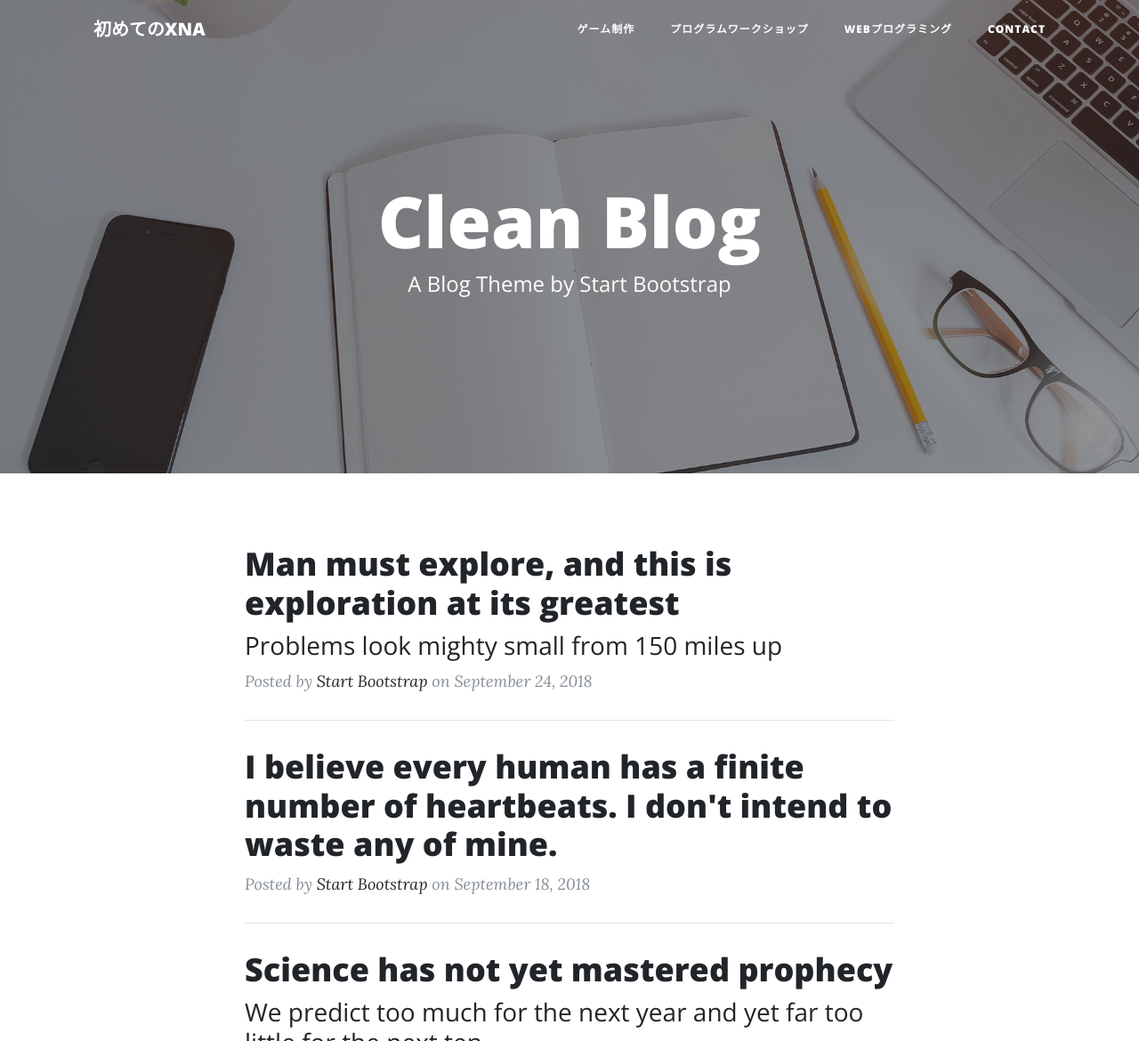
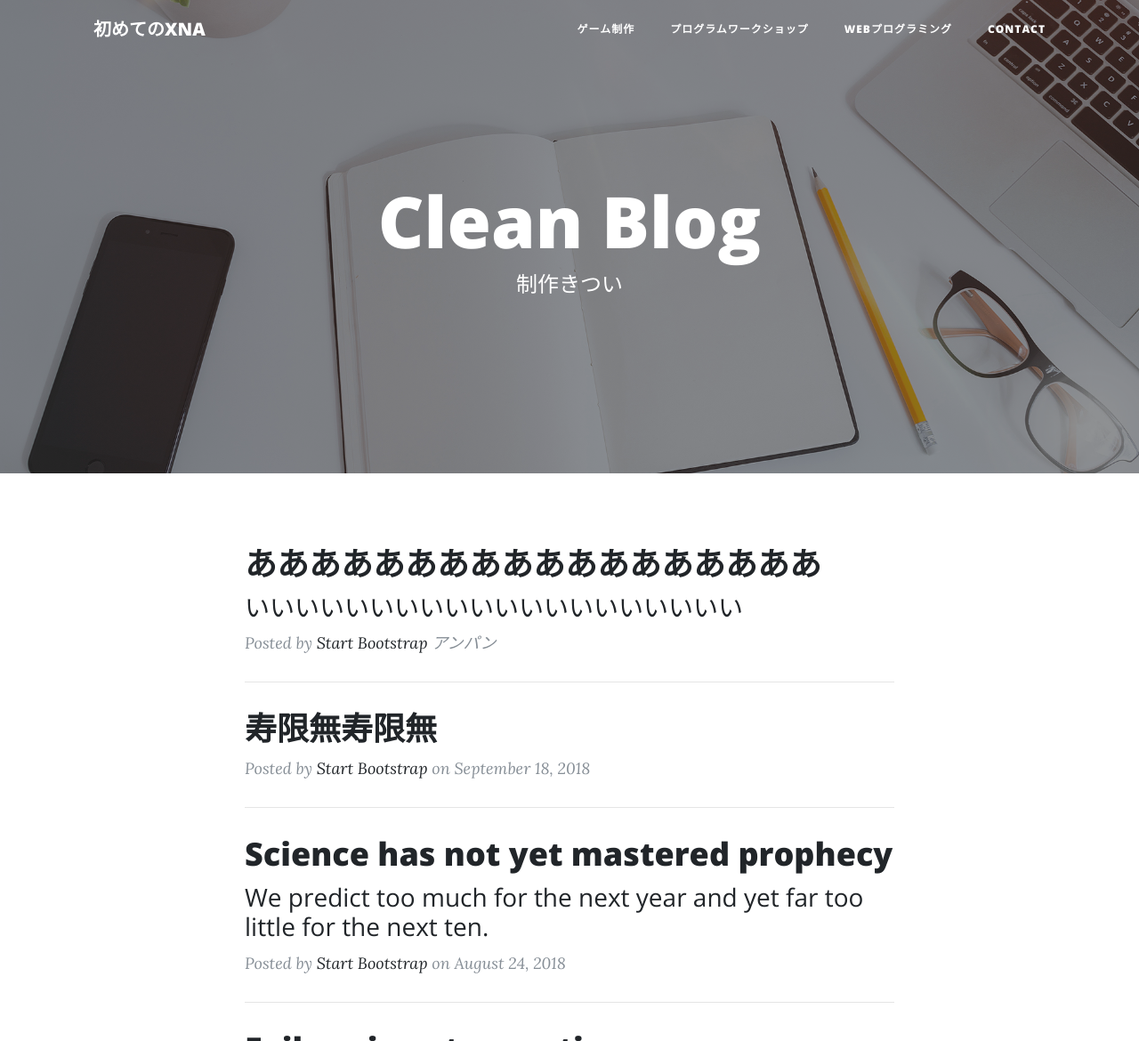
Before and after one commit to kougei-kyabehyon/Web2-end, a website: page index.html in a window 1280 px wide. Shown: the top 1170 px of the page at 89% size. Drawn offline with nearby package versions, Linux system fonts and the light colour scheme; files that its build step writes are made by us from their sources.

Commit message:
Update index.html

```diff
--- a/index.html
+++ b/index.html
@@ -60,7 +60,7 @@
           <div class="col-lg-8 col-md-10 mx-auto">
             <div class="site-heading">
               <h1>Clean Blog</h1>
-              <span class="subheading">A Blog Theme by Start Bootstrap</span>
+              <span class="subheading">制作きつい</span>
             </div>
           </div>
         </div>
@@ -74,21 +74,21 @@
           <div class="post-preview">
             <a href="post.html">
               <h2 class="post-title">
-                Man must explore, and this is exploration at its greatest
+                ああああああああああああああああああ
               </h2>
               <h3 class="post-subtitle">
-                Problems look mighty small from 150 miles up
+               いいいいいいいいいいいいいいいいいいいい
               </h3>
             </a>
             <p class="post-meta">Posted by
               <a href="#">Start Bootstrap</a>
-              on September 24, 2018</p>
+              アンパン</p>
           </div>
           <hr>
           <div class="post-preview">
             <a href="post.html">
               <h2 class="post-title">
-                I believe every human has a finite number of heartbeats. I don't intend to waste any of mine.
+                寿限無寿限無
               </h2>
             </a>
             <p class="post-meta">Posted by
```
